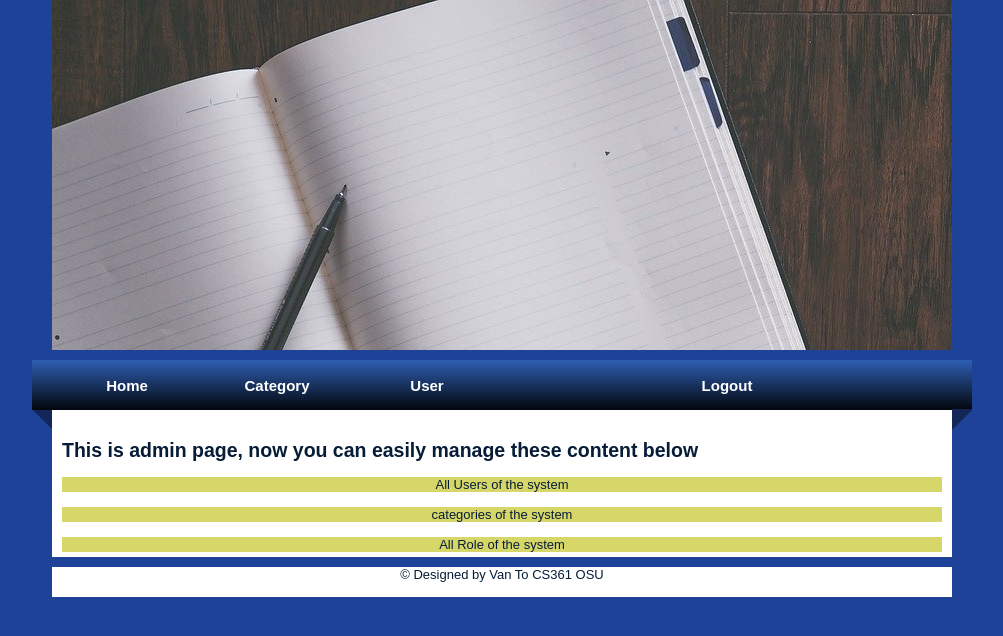
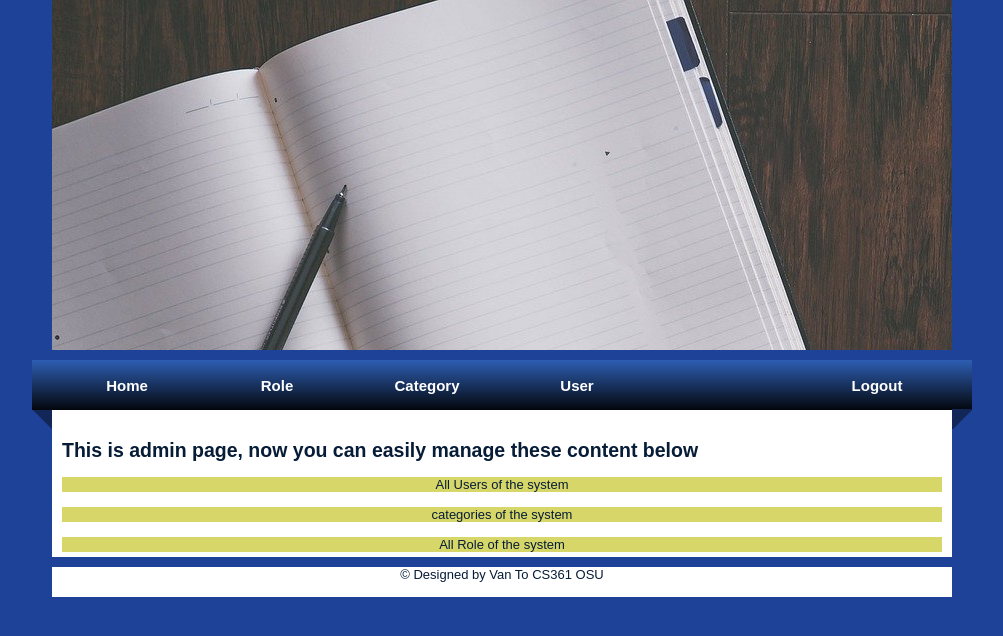
Before and after one commit to vanto-Intel/quiz_mgmt_app, a Flask app: page /admin in a window 1280 px wide. Shown: the top 636 px of the page, without its empty margins (138-1141 px from the left). Run offline with Flask 2, Linux system fonts and the light colour scheme; a user stored in the database is signed in.

Commit message:
changed admin site

```diff
--- a/project/main.py
+++ b/project/main.py
@@ -108,3 +108,10 @@ def user():
     #find all the categories in the system
     users = User.query.all()
     return render_template('user.html', users = users)
+
+@main.route('/role')
+@login_required
+def role():
+    #find all the categories in the system
+    users = User.query.all()
+    return render_template('user.html', users = users)
--- a/project/templates/admin.html
+++ b/project/templates/admin.html
@@ -13,6 +13,7 @@
         <div id="menu">
         	<ul>
             	<li class="menuitem"><a href="{{url_for('main.home')}}">Home</a></li>
+                <li class="menuitem"><a href="{{url_for('main.role')}}">Role</a></li>
                 <li class="menuitem"><a href="{{url_for('main.category')}}">Category</a></li>
                 <li class="menuitem"><a href="{{url_for('main.user')}}">User</a></li>
                 <li class="menuitem"><a href="#"></a></li>
```
Also changed, not shown: instance/db.sqlite, project/models.py (line endings or trailing spaces).
